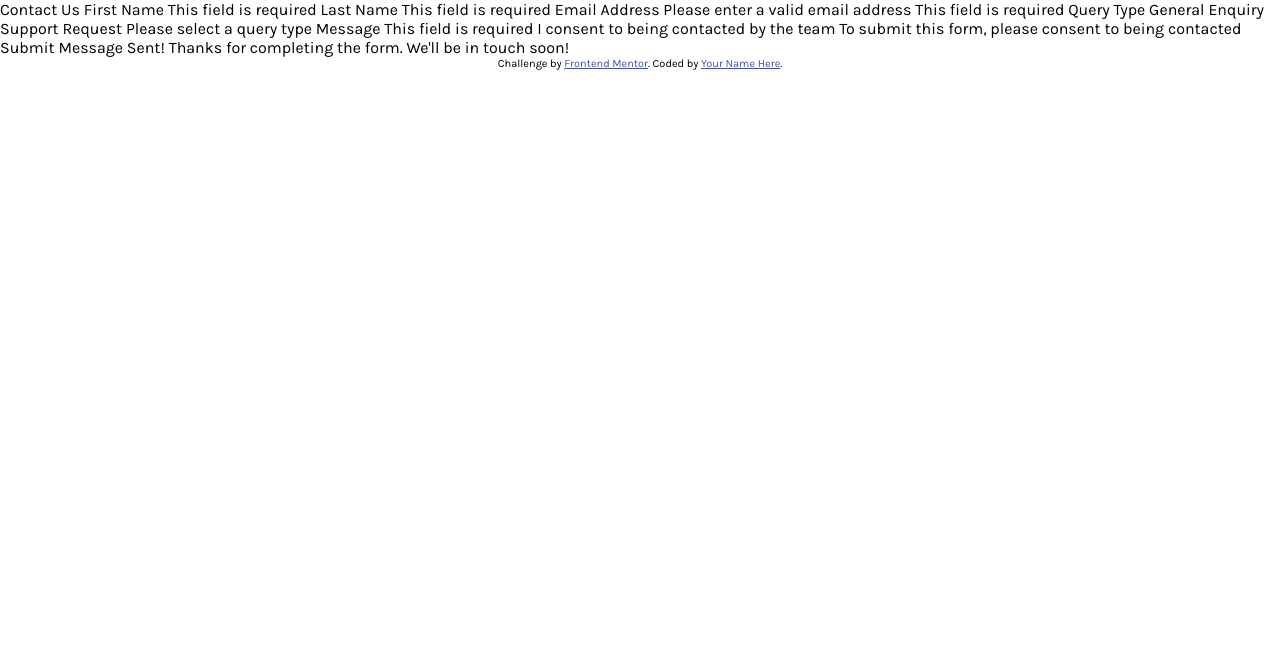
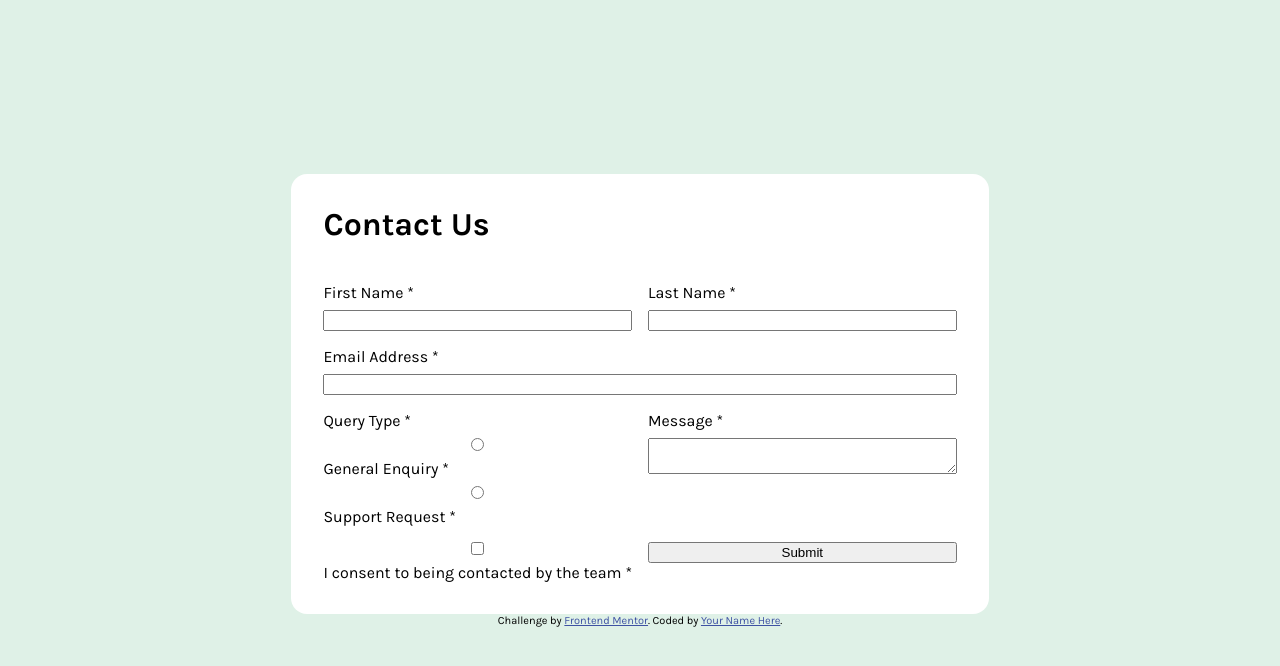
Before and after one commit to SnayderRodrigues/contact-form-main, a plain HTML site: page index.html in a window 1280 px wide. Drawn offline with Linux system fonts and the light colour scheme.

Commit message:
add: form structure

```diff
--- a/index.html
+++ b/index.html
@@ -1,23 +1,62 @@
 <!DOCTYPE html>
 <html lang="en">
   <head>
-  <meta charset="UTF-8">
-  <meta name="viewport" content="width=device-width, initial-scale=1.0"> <!-- displays site properly based on user's device -->
+    <meta charset="UTF-8" />
+    <meta name="viewport" content="width=device-width, initial-scale=1.0" />
+    <!-- displays site properly based on user's device -->
 
-  <link rel="icon" type="image/png" sizes="32x32" href="./assets/images/favicon-32x32.png">
+    <link
+      rel="icon"
+      type="image/png"
+      sizes="32x32"
+      href="./assets/images/favicon-32x32.png"
+    />
 
-  <link rel="stylesheet" href="./styles.css">
+    <link rel="stylesheet" href="./styles.css" />
 
-  <link rel="preconnect" href="https://fonts.googleapis.com">
-<link rel="preconnect" href="https://fonts.gstatic.com" crossorigin>
-<link href="https://fonts.googleapis.com/css2?family=Karla:ital,wght@0,200..800;1,200..800&display=swap" rel="stylesheet">
+    <link rel="preconnect" href="https://fonts.googleapis.com" />
+    <link rel="preconnect" href="https://fonts.gstatic.com" crossorigin />
+    <link
+      href="https://fonts.googleapis.com/css2?family=Karla:ital,wght@0,200..800;1,200..800&display=swap"
+      rel="stylesheet"
+    />
 
     <title>Frontend Mentor | Contact form</title>
-
   </head>
   <body>
+    <form class="form" action="">
+      <h1>Contact Us</h1>
+      <div>
+        <label for="first-name">First Name *</label>
+        <input type="text" id="first-name" name="first-name" required />
+      </div>
+      <div>
+        <label for="last-name">Last Name *</label>
+        <input type="text" id="last-name" name="last-name" required />
+      </div>
+      <div>
+        <label for="email">Email Address *</label>
+        <input type="email" id="email" name="email" required />
+      </div>
+      <div>
+        <label for="query">Query Type *</label>
+        <input type="radio" id="radio-1" name="radio-1" required />
+        <label for="radio-1">General Enquiry *</label>
+        <input type="radio" id="radio-2" name="radio-2" required />
+        <label for="radio-2">Support Request *</label>
+      </div>
+      <div>
+        <label for="message">Message *</label>
+        <textarea name="message" id="message"></textarea>
+      </div>
+      <div>
+        <input type="checkbox" id="checkbox" name="checkbox" required />
+        <label for="checkbox">I consent to being contacted by the team *</label>
+      </div>
+      <button>Submit</button>
+    </form>
 
-  Contact Us
+    <!-- Contact Us
 
   First Name
   This field is required
@@ -43,10 +82,11 @@
   Submit
 
   Message Sent!
-  Thanks for completing the form. We'll be in touch soon!
+  Thanks for completing the form. We'll be in touch soon! -->
 
     <div class="attribution">
-    Challenge by <a href="https://www.frontendmentor.io?ref=challenge">Frontend Mentor</a>.
+      Challenge by
+      <a href="https://www.frontendmentor.io?ref=challenge">Frontend Mentor</a>.
       Coded by <a href="#">Your Name Here</a>.
     </div>
   </body>
--- a/styles.css
+++ b/styles.css
@@ -17,6 +17,14 @@
 body {
   font-family: "Karla", sans-serif;
   font-size: 16px;
+  background-color: var(--light-green);
+  width: 100%;
+  min-height: 100svh;
+  display: flex;
+  flex-direction: column;
+  align-items: center;
+  justify-content: center;
+  overflow-x: hidden;
 }
 
 .attribution {
@@ -26,3 +34,32 @@ body {
 .attribution a {
   color: hsl(228, 45%, 44%);
 }
+
+.form {
+  display: grid;
+  grid-template-columns: repeat(2, minmax(auto, 1fr));
+  align-items: flex-start;
+  gap: 1rem;
+  background-color: var(--white);
+  padding: 2rem;
+  border-radius: 1rem;
+}
+
+.form > h1 {
+  grid-column: 1 / -1;
+  margin-bottom: 1.5rem;
+}
+
+.form > div {
+  display: flex;
+  flex-direction: column;
+  gap: 0.5rem;
+}
+
+.form > div:nth-of-type(1), .form > div:nth-of-type(2) {
+  grid-column: span 1;
+}
+
+.form > div:nth-of-type(3) {
+  grid-column: 1 / -1;
+}
```
Lines whose indentation alone changed are shown as unchanged.
